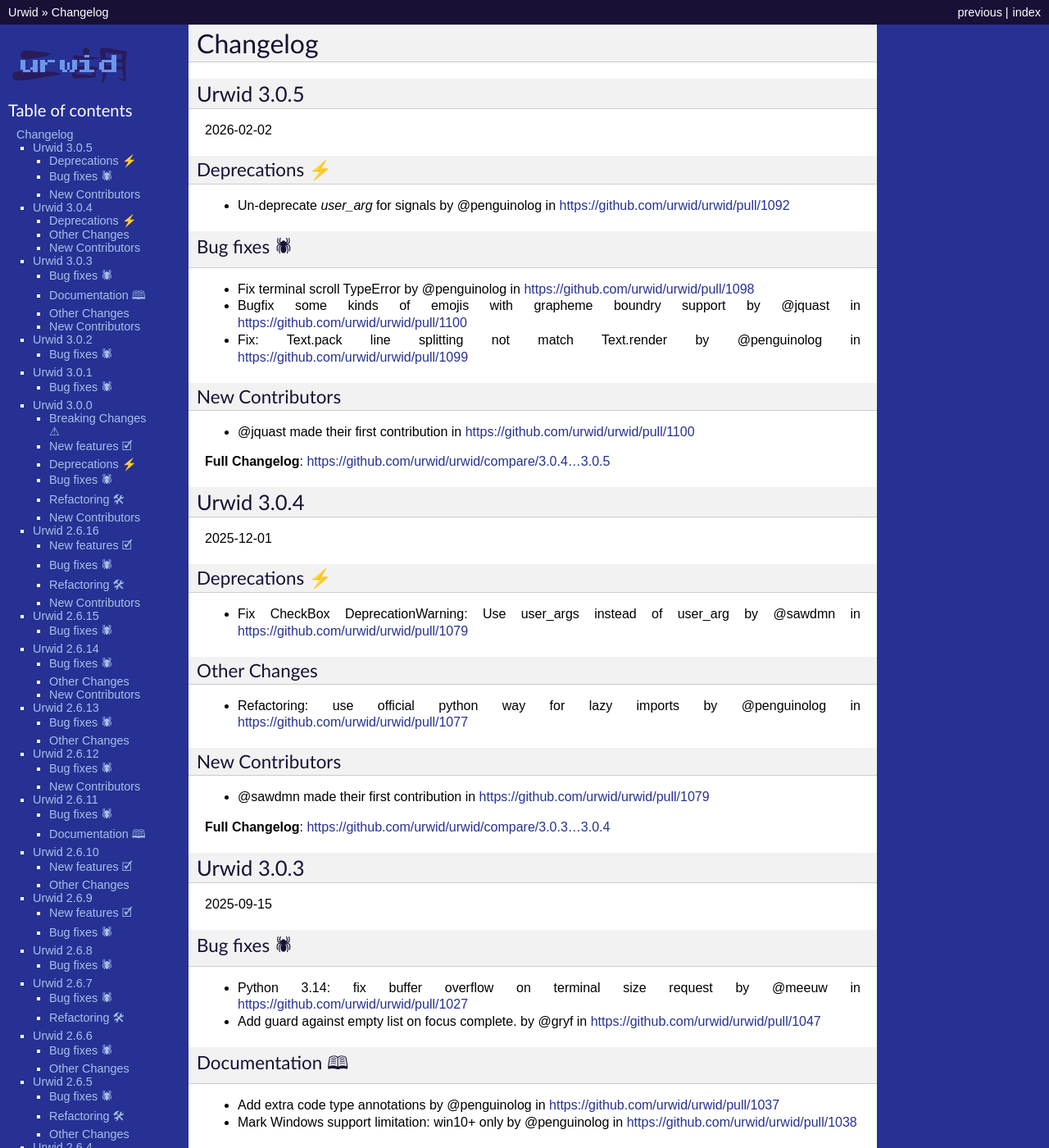
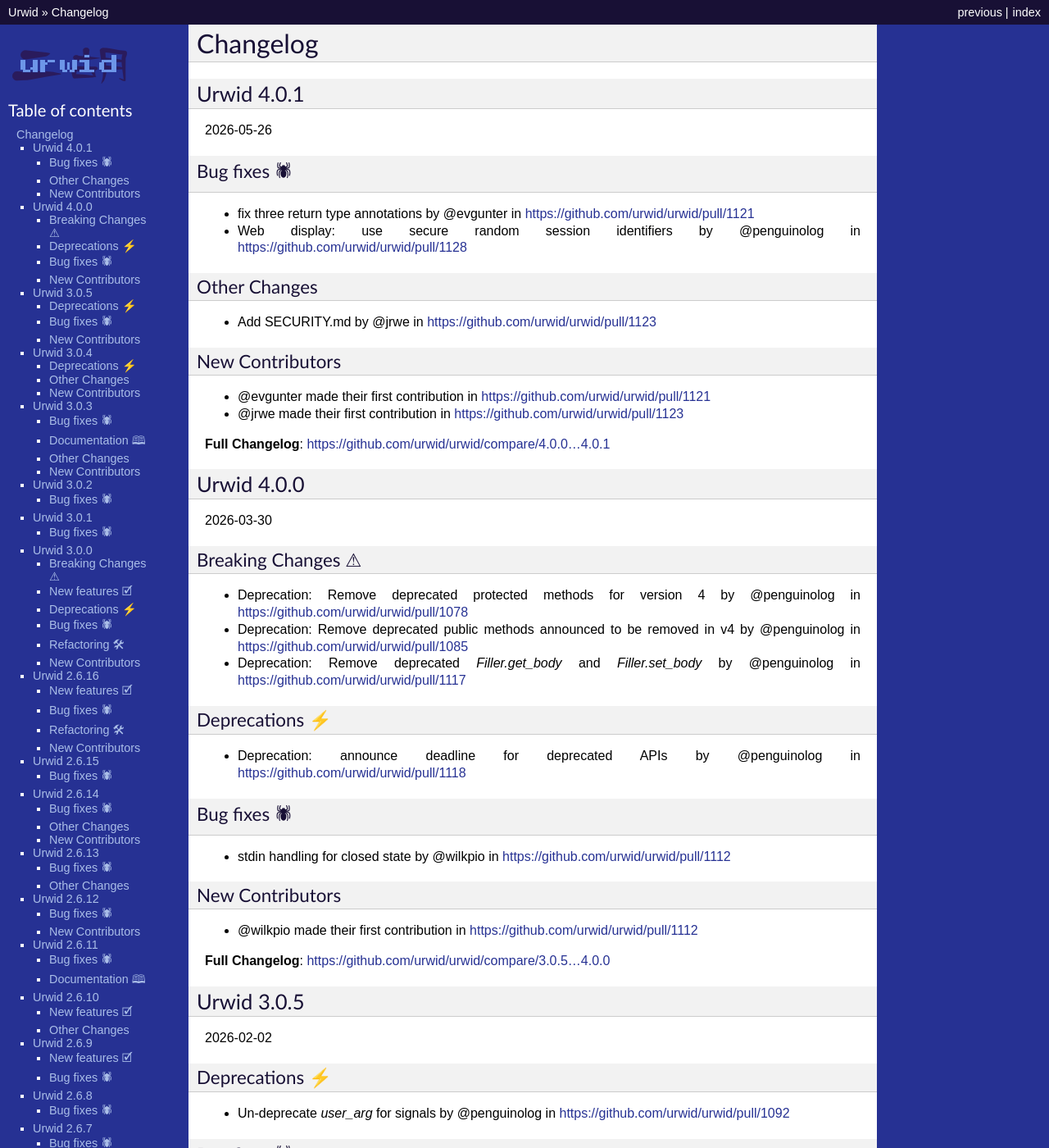
Before and after one commit to urwid/urwid, a Sphinx documentation site: the page built from docs/changelog.rst, in a window 1280 px wide and 1400 px high. Shown: the whole window at 82% size. Built offline with Sphinx 7.4.7, drawn with Linux system fonts in a browser that asks for light colours.

Commit message:
Documentation: prepare relrease 4.0.1 (#1132)

```diff
--- a/docs/changelog.rst
+++ b/docs/changelog.rst
@@ -1,6 +1,49 @@
 
 Changelog
 ---------
+
+Urwid 4.0.1
+===========
+
+2026-05-26
+
+Bug fixes 🕷
+++++++++++++
+* fix three return type annotations by @evgunter in https://github.com/urwid/urwid/pull/1121
+* Web display: use secure random session identifiers by @penguinolog in https://github.com/urwid/urwid/pull/1128
+Other Changes
++++++++++++++
+* Add SECURITY.md by @jrwe in https://github.com/urwid/urwid/pull/1123
+
+New Contributors
+++++++++++++++++
+* @evgunter made their first contribution in https://github.com/urwid/urwid/pull/1121
+* @jrwe made their first contribution in https://github.com/urwid/urwid/pull/1123
+
+**Full Changelog**: https://github.com/urwid/urwid/compare/4.0.0...4.0.1
+
+Urwid 4.0.0
+===========
+
+2026-03-30
+
+Breaking Changes ⚠
+++++++++++++++++++
+* Deprecation: Remove deprecated protected  methods for version 4 by @penguinolog in https://github.com/urwid/urwid/pull/1078
+* Deprecation: Remove deprecated public methods announced to be removed in v4 by @penguinolog in https://github.com/urwid/urwid/pull/1085
+* Deprecation: Remove deprecated `Filler.get_body` and `Filler.set_body` by @penguinolog in https://github.com/urwid/urwid/pull/1117
+Deprecations ⚡
+++++++++++++++
+* Deprecation: announce deadline for deprecated APIs by @penguinolog in https://github.com/urwid/urwid/pull/1118
+Bug fixes 🕷
+++++++++++++
+* stdin handling for closed state by @wilkpio in https://github.com/urwid/urwid/pull/1112
+
+New Contributors
+++++++++++++++++
+* @wilkpio made their first contribution in https://github.com/urwid/urwid/pull/1112
+
+**Full Changelog**: https://github.com/urwid/urwid/compare/3.0.5...4.0.0
 
 Urwid 3.0.5
 ===========
```
